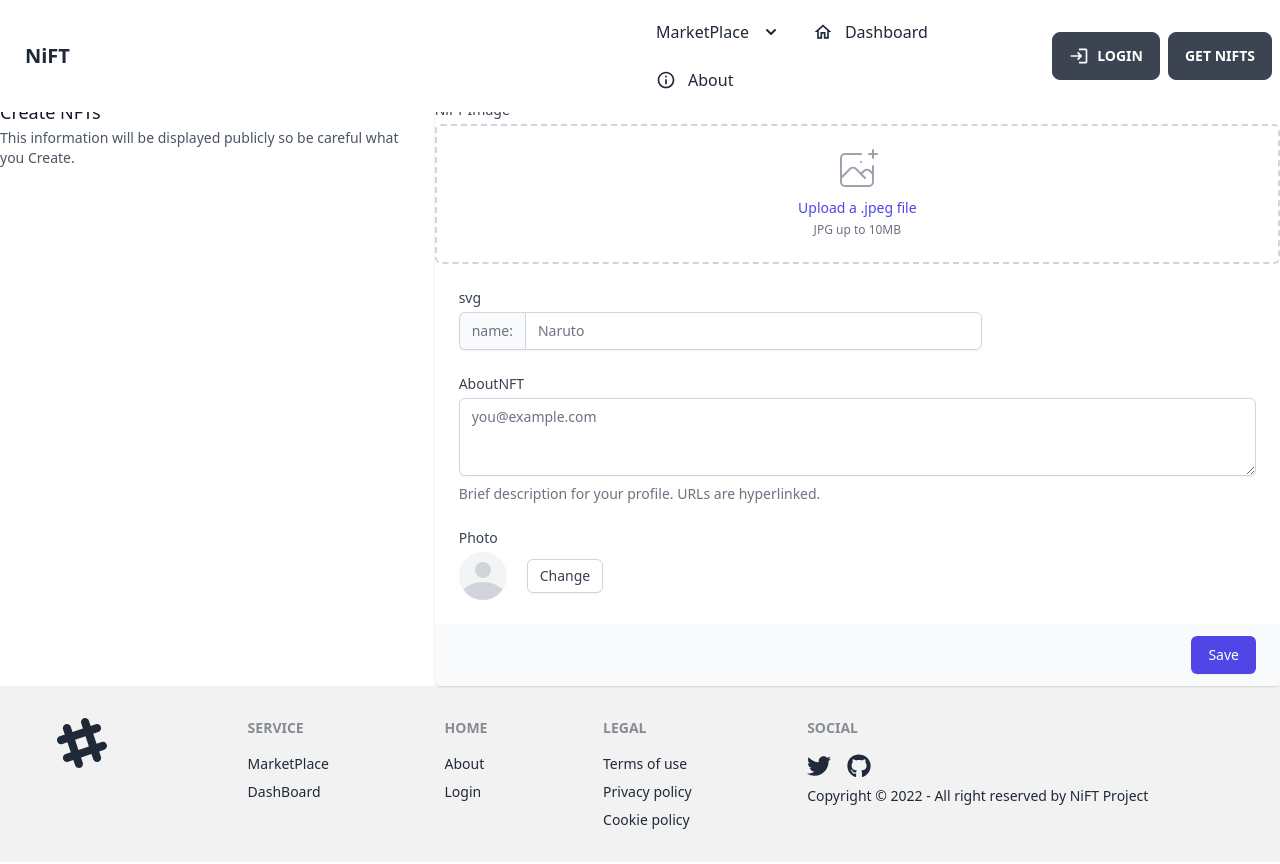
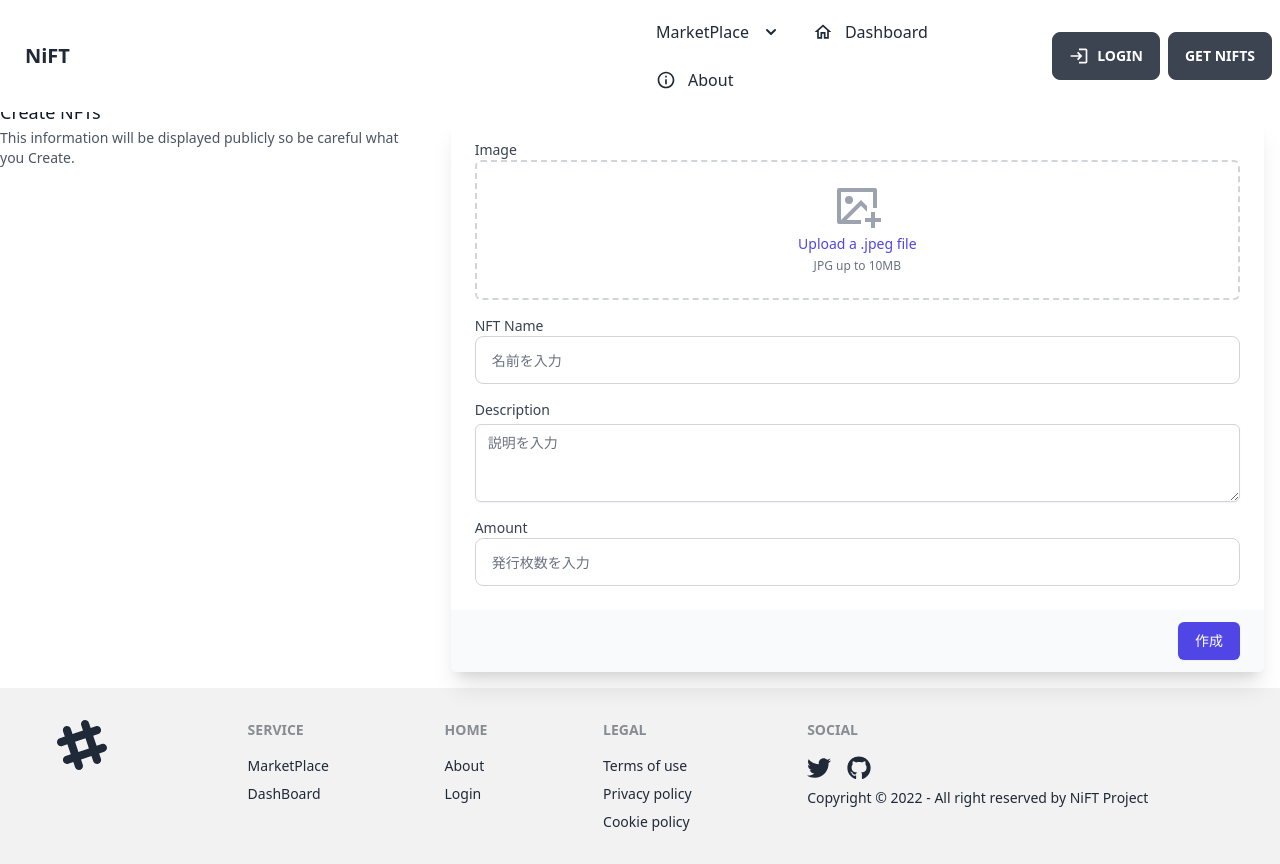
Before and after one commit to schezo817/NiFT, a Next.js app in the folder nift/: page /marketplace/create in a window 1280 px wide. Built offline with nearby package versions, Linux system fonts and the light colour scheme.

Commit message:
Styled create nft components

```diff
--- a/nift/components/CreateNFT.tsx
+++ b/nift/components/CreateNFT.tsx
@@ -1,4 +1,6 @@
 import NextLink from "next/link";
+import { RiImageAddLine } from "react-icons/ri";
+
 
 const CreateNFT = () => {
     return (
@@ -13,29 +15,16 @@ const CreateNFT = () => {
                         </p>
                     </div>
                 </div>
-                <div className="mt-5 md:col-span-2 md:mt-0">
-                    <form action="#" method="POST">
-                        <div className="shadow sm:overflow-hidden sm:rounded-md">
+                <div className="mt-5 md:col-span-2 md:mt-0 p-4">
+                    <div className="shadow-xl sm:overflow-hidden sm:rounded-md">
+                        <div className="space-y-4 bg-white px-4 py-5 sm:p-6">
                             <div>
                                 <label className="block text-sm font-medium text-gray-700">
-                                    NiFT Image
+                                    Image
                                 </label>
-                                <div className="mt-1 flex justify-center rounded-md border-2 border-dashed border-gray-300 px-6 pt-5 pb-6">
+                                <div className="flex justify-center rounded-md border-2 border-dashed border-gray-300 px-6 pt-5 pb-6">
                                     <div className="space-y-1 text-center">
-                                        <svg
-                                            className="mx-auto h-12 w-12 text-gray-400"
-                                            stroke="currentColor"
-                                            fill="none"
-                                            viewBox="0 0 48 48"
-                                            aria-hidden="true"
-                                        >
-                                            <path
-                                                d="M28 8H12a4 4 0 00-4 4v20m32-12v8m0 0v8a4 4 0 01-4 4H12a4 4 0 01-4-4v-4m32-4l-3.172-3.172a4 4 0 00-5.656 0L28 28M8 32l9.172-9.172a4 4 0 015.656 0L28 28m0 0l4 4m4-24h8m-4-4v8m-12 4h.02"
-                                                strokeWidth="2"
-                                                strokeLinecap="round"
-                                                strokeLinejoin="round"
-                                            />
-                                        </svg>
+                                        <RiImageAddLine className="mx-auto text-5xl text-gray-400" />
                                         <div className="flex text-sm text-gray-600">
                                             <label
                                                 htmlFor="file-upload"
@@ -49,53 +38,25 @@ const CreateNFT = () => {
                                                     className="sr-only"
                                                 />
                                             </label>
-                                            {/* <p className="pl-1">or drag and drop</p> */}
                                         </div>
                                         <p className="text-xs text-gray-500">JPG up to 10MB</p>
                                     </div>
                                 </div>
                             </div>
-
-                            <div className="space-y-6 bg-white px-4 py-5 sm:p-6">
-                                <div className="grid grid-cols-3 gap-6">
-                                    <div className="col-span-3 sm:col-span-2">
+                            <div>
                                 <label
-                                            htmlFor="company-website"
                                     className="block text-sm font-medium text-gray-700"
                                 >
-                                            svg
+                                    NFT Name
                                 </label>
-                                        {/* <div className="form-control">
-                                        <label className="label">
-                                            <span className="label-text">Your Email</span>
-                                        </label>
-                                        <label className="input-group">
-                                            <span>Email</span>
-                                            <input type="text" placeholder="info@site.com" className="input input-bordered" />
-                                        </label>
-                                    </div> */}
-
-                                        <div className="mt-1 flex rounded-md shadow-sm">
-                                            <span className="inline-flex items-center rounded-l-md border border-r-0 border-gray-300 bg-gray-50 px-3 text-sm text-gray-500">
-                                                name:
-                                            </span>
-                                            <input
-                                                type="text"
-                                                name="company-website"
-                                                id="company-website"
-                                                className="block w-full flex-1 rounded-none rounded-r-md border-gray-300 focus:border-indigo-500 focus:ring-indigo-500 sm:text-sm"
-                                                placeholder="Naruto"
-                                            />
+                                <input type="text" placeholder="名前を入力" className="input input-bordered w-full border-gray-300 focus:border-indigo-500 focus:ring-indigo-500 sm:text-sm" />
                             </div>
-                                    </div>
-                                </div>
-
                             <div>
                                 <label
                                     htmlFor="about"
                                     className="block text-sm font-medium text-gray-700"
                                 >
-                                        AboutNFT
+                                    Description
                                 </label>
                                 <div className="mt-1">
                                     <textarea
@@ -103,48 +64,28 @@ const CreateNFT = () => {
                                         name="about"
                                         rows={3}
                                         className="mt-1 block w-full rounded-md border border-gray-300 shadow-sm focus:border-indigo-500 focus:ring-indigo-500 sm:text-sm"
-                                            placeholder="you@example.com"
-                                        ></textarea>
+                                        placeholder="説明を入力"
+                                    />
                                 </div>
-                                    <p className="mt-2 text-sm text-gray-500">
-                                        Brief description for your profile. URLs are hyperlinked.
-                                    </p>
                             </div>
-
                             <div>
-                                    <label className="block text-sm font-medium text-gray-700">
-                                        Photo
+                                <label
+                                    className="block text-sm font-medium text-gray-700"
+                                >
+                                    Amount
                                 </label>
-                                    <div className="mt-1 flex items-center">
-                                        <span className="inline-block h-12 w-12 overflow-hidden rounded-full bg-gray-100">
-                                            <svg
-                                                className="h-full w-full text-gray-300"
-                                                fill="currentColor"
-                                                viewBox="0 0 24 24"
-                                            >
-                                                <path d="M24 20.993V24H0v-2.996A14.977 14.977 0 0112.004 15c4.904 0 9.26 2.354 11.996 5.993zM16.002 8.999a4 4 0 11-8 0 4 4 0 018 0z" />
-                                            </svg>
-                                        </span>
-                                        <button
-                                            type="button"
-                                            className="ml-5 rounded-md border border-gray-300 bg-white py-2 px-3 text-sm font-medium leading-4 text-gray-700 shadow-sm hover:bg-gray-50 focus:outline-none focus:ring-2 focus:ring-indigo-500 focus:ring-offset-2"
-                                        >
-                                            Change
-                                        </button>
-                                    </div>
+                                <input type="text" placeholder="発行枚数を入力" className="input input-bordered w-full border-gray-300 focus:border-indigo-500 focus:ring-indigo-500 sm:text-sm" />
                             </div>
                         </div>
 
                         <div className="bg-gray-50 px-4 py-3 text-right sm:px-6">
                             <button
-                                    type="submit"
                                 className="inline-flex justify-center rounded-md border border-transparent bg-indigo-600 py-2 px-4 text-sm font-medium text-white shadow-sm hover:bg-indigo-700 focus:outline-none focus:ring-2 focus:ring-indigo-500 focus:ring-offset-2"
                             >
-                                    Save
+                                作成
                             </button>
                         </div>
                     </div>
-                    </form>
                 </div>
             </div>
         </div>
```
Lines whose indentation alone changed are shown as unchanged.
